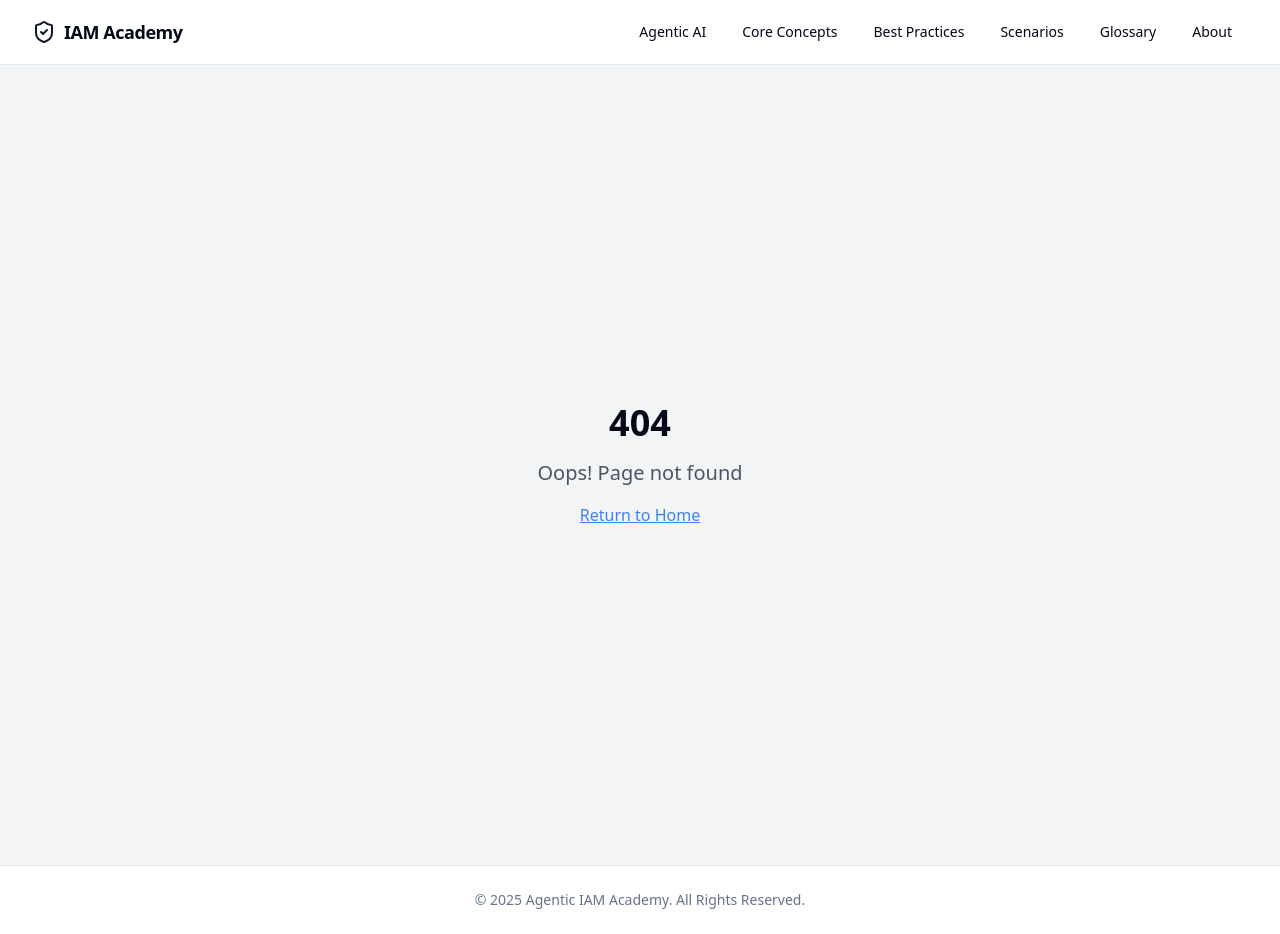
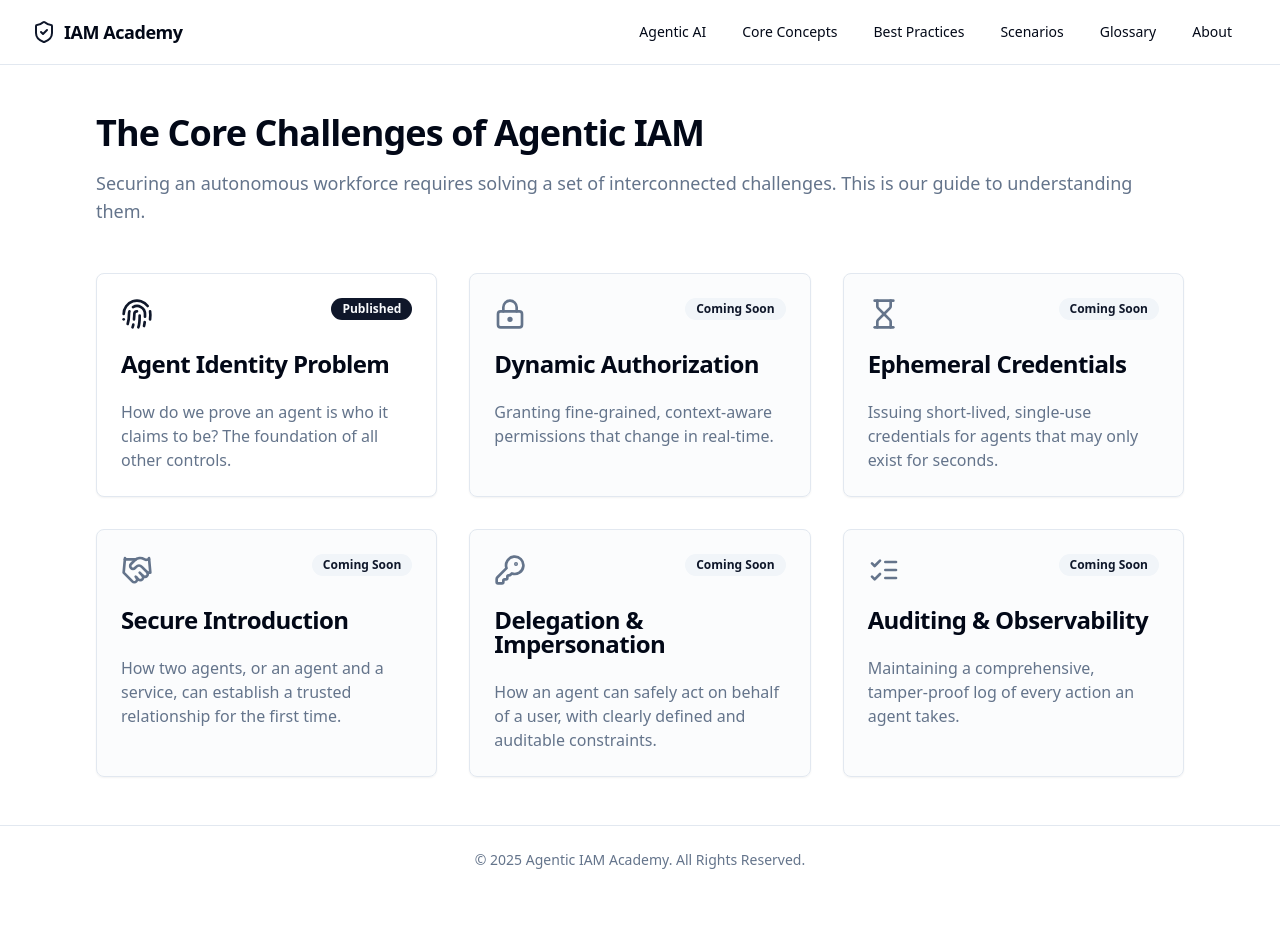
Before and after one commit to ayshsandu/agentic-iam-academy, a React (Vite) app: page /iam-challenges in a window 1280 px wide. Before the commit this address had no page. After the commit the page ends 894 px from the top, so only its background shows below. Built offline with nearby package versions, Linux system fonts and the light colour scheme.

Commit message:
feat: Add IAM challenges page
Create a new page for IAM challenges in Agentic AI and link it from the "Broader Problem Space" section on the Agent Identity Problem page. The new page will include a catalog for IAM problems, referencing the content from the provided URL.

```diff
--- a/src/App.tsx
+++ b/src/App.tsx
@@ -15,6 +15,7 @@ import Scenarios from "./pages/Scenarios";
 import WhatIsAgenticAI from "./pages/WhatIsAgenticAI";
 import WhyIAMMatters from "./pages/WhyIAMMatters";
 import AgentIdentityProblem from "./pages/AgentIdentityProblem";
+import IamChallenges from "./pages/IamChallenges";
 
 const queryClient = new QueryClient();
 
@@ -30,6 +31,7 @@ const App = () => (
             <Route path="/what-is-agentic-ai" element={<WhatIsAgenticAI />} />
             <Route path="/why-iam-matters" element={<WhyIAMMatters />} />
             <Route path="/agent-identity-problem" element={<AgentIdentityProblem />} />
+            <Route path="/iam-challenges" element={<IamChallenges />} />
             <Route path="/concepts" element={<Concepts />} />
             <Route path="/best-practices" element={<BestPractices />} />
             <Route path="/scenarios" element={<Scenarios />} />
--- a/src/pages/AgentIdentityProblem.tsx
+++ b/src/pages/AgentIdentityProblem.tsx
@@ -1,10 +1,13 @@
+
 import {
   Card,
   CardContent,
   CardHeader,
   CardTitle,
 } from "@/components/ui/card";
-import { Fingerprint, HelpCircle, Contact, ClipboardList } from "lucide-react";
+import { Fingerprint, HelpCircle, Contact, ClipboardList, ArrowRight } from "lucide-react";
+import { Button } from "@/components/ui/button";
+import { Link } from "react-router-dom";
 
 const AgentIdentityProblem = () => {
   return (
@@ -78,9 +81,12 @@ const AgentIdentityProblem = () => {
               <li className="flex items-center gap-2 text-muted-foreground">∙ Delegation & Impersonation</li>
               <li className="flex items-center gap-2 text-muted-foreground">∙ Auditing & Observability</li>
             </ul>
-             <p className="mt-4 text-sm text-muted-foreground">
-              This guide will be expanded to include deep dives on each of these topics.
-            </p>
+            <Button asChild className="mt-6 w-full sm:w-auto">
+              <Link to="/iam-challenges">
+                Explore All Challenges
+                <ArrowRight className="ml-2 h-4 w-4" />
+              </Link>
+            </Button>
           </CardContent>
         </Card>
       </div>
--- /dev/null
+++ b/src/pages/IamChallenges.tsx
@@ -0,0 +1,99 @@
+
+import { Card, CardHeader, CardTitle, CardContent } from "@/components/ui/card";
+import { Badge } from "@/components/ui/badge";
+import { Fingerprint, LockKeyhole, Hourglass, Handshake, KeyRound, ListChecks } from "lucide-react";
+import { Link } from "react-router-dom";
+
+const challenges = [
+  {
+    title: "Agent Identity Problem",
+    description: "How do we prove an agent is who it claims to be? The foundation of all other controls.",
+    icon: Fingerprint,
+    href: "/agent-identity-problem",
+    status: "Published",
+  },
+  {
+    title: "Dynamic Authorization",
+    description: "Granting fine-grained, context-aware permissions that change in real-time.",
+    icon: LockKeyhole,
+    href: null,
+    status: "Coming Soon",
+  },
+  {
+    title: "Ephemeral Credentials",
+    description: "Issuing short-lived, single-use credentials for agents that may only exist for seconds.",
+    icon: Hourglass,
+    href: null,
+    status: "Coming Soon",
+  },
+  {
+    title: "Secure Introduction",
+    description: "How two agents, or an agent and a service, can establish a trusted relationship for the first time.",
+    icon: Handshake,
+    href: null,
+    status: "Coming Soon",
+  },
+  {
+    title: "Delegation & Impersonation",
+    description: "How an agent can safely act on behalf of a user, with clearly defined and auditable constraints.",
+    icon: KeyRound,
+    href: null,
+    status: "Coming Soon",
+  },
+  {
+    title: "Auditing & Observability",
+    description: "Maintaining a comprehensive, tamper-proof log of every action an agent takes.",
+    icon: ListChecks,
+    href: null,
+    status: "Coming Soon",
+  },
+];
+
+const IamChallenges = () => {
+  return (
+    <div className="container max-w-6xl py-8 md:py-12">
+      <h1 className="text-4xl font-bold tracking-tight">The Core Challenges of Agentic IAM</h1>
+      <p className="mt-4 text-lg text-muted-foreground">
+        Securing an autonomous workforce requires solving a set of interconnected challenges. This is our guide to understanding them.
+      </p>
+
+      <div className="mt-12 grid gap-8 md:grid-cols-2 lg:grid-cols-3">
+        {challenges.map((challenge) => {
+          const cardContent = (
+            <Card
+              className={`flex h-full flex-col transition-all ${
+                challenge.href
+                  ? "hover:border-primary hover:shadow-lg"
+                  : "bg-muted/30"
+              }`}
+            >
+              <CardHeader>
+                <div className="flex items-start justify-between">
+                    <challenge.icon className={`h-8 w-8 mb-4 ${challenge.href ? 'text-primary' : 'text-muted-foreground'}`} />
+                    <Badge variant={challenge.href ? "default" : "secondary"}>
+                      {challenge.status}
+                    </Badge>
+                </div>
+                <CardTitle>{challenge.title}</CardTitle>
+              </CardHeader>
+              <CardContent className="flex-grow">
+                <p className="text-muted-foreground">{challenge.description}</p>
+              </CardContent>
+            </Card>
+          );
+
+          if (challenge.href) {
+            return (
+              <Link to={challenge.href} key={challenge.title} className="focus:outline-none focus:ring-2 focus:ring-ring focus:ring-offset-2 rounded-lg">
+                {cardContent}
+              </Link>
+            );
+          }
+          return <div key={challenge.title}>{cardContent}</div>;
+        })}
+      </div>
+    </div>
+  );
+};
+
+export default IamChallenges;
```
